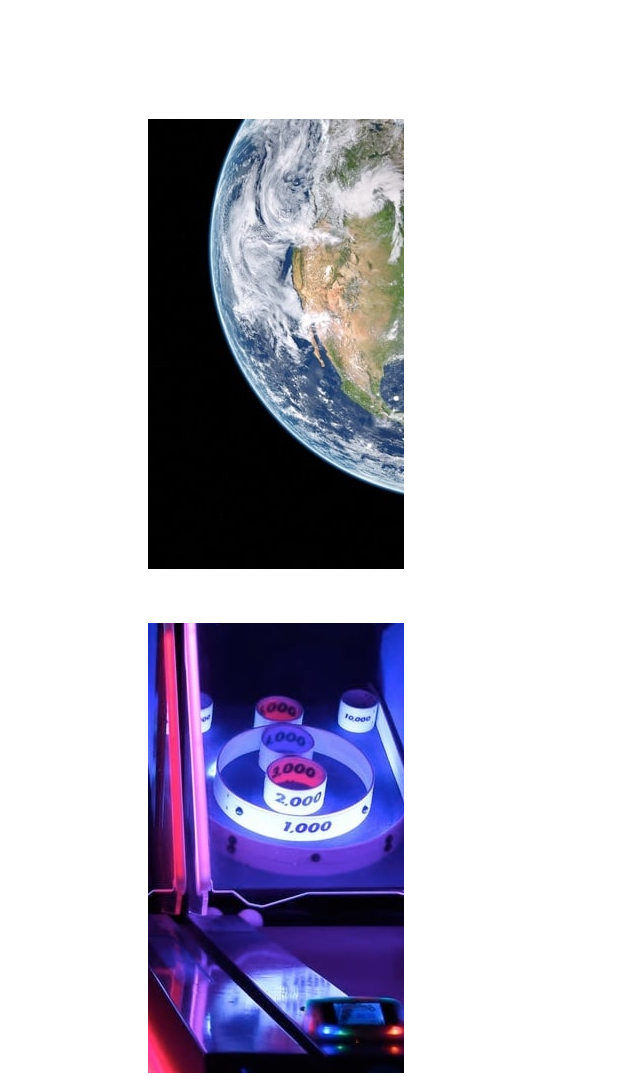
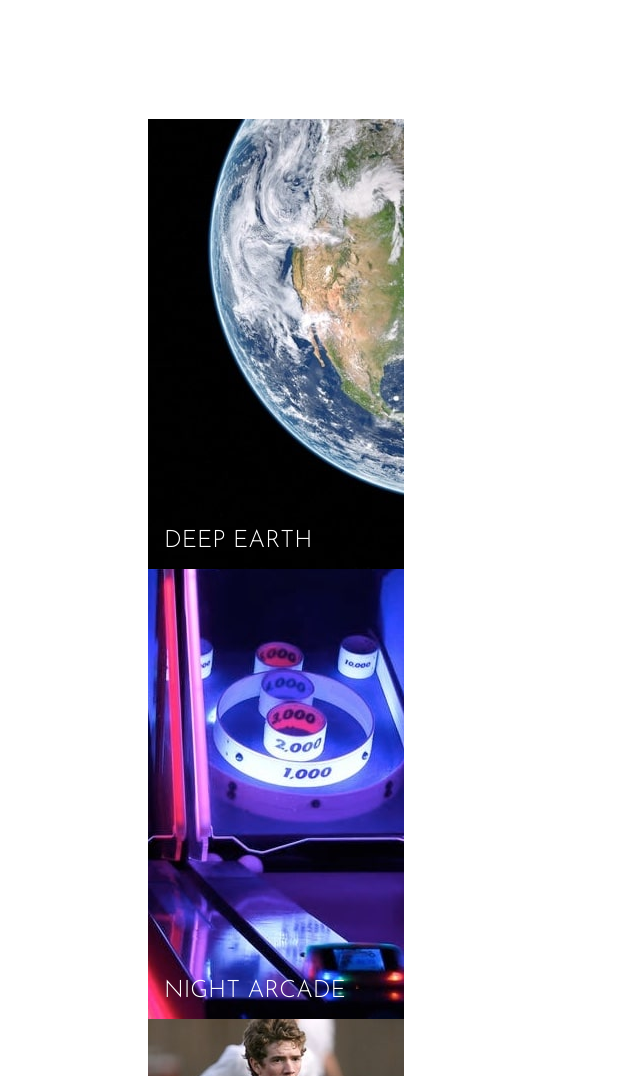
Before and after one commit to LenaM777/loopstudios, a plain HTML site: page index.html in a window 1280 px wide. Shown: the part 1333-2409 px from the top of the page, without its empty margins (0-640 px from the left). Drawn offline with Linux system fonts and the light colour scheme.

Commit message:
Create card component with responsive layout

```diff
--- /dev/null
+++ b/scss/components/_card.scss
@@ -0,0 +1,34 @@
+.card {
+    position: relative;
+
+    &__text {
+        color: var(--color-white);
+        position: absolute;
+        bottom: 16px;
+        left: 16px;
+        max-width: 50%;
+        font-family: 'Josefin Sans', sans-serif;
+        font-size: 24px;
+        text-align: start;
+        text-transform: uppercase;
+        margin: 0;
+
+        @media screen and (min-width: 768px) {
+            font-size: 24px;
+        }
+
+        @media screen and (min-width: 1440px) {
+            font-size: 32px;
+        }
+    }
+
+    &:hover &__image {
+        opacity: 0.3;
+        transition: 2s;
+      }
+
+      &:hover &__text {
+        color: var(--color-black);
+        transition: 2s;
+      }
+}
--- a/scss/main.scss
+++ b/scss/main.scss
@@ -2,6 +2,7 @@
 @import './utils/variables';
 @import './base';
 
+@import './components/card';
 @import './components/link';
 
 @import './layouts/about-section';
```
Also changed, not shown: css/main.min.css, 1 other file.
